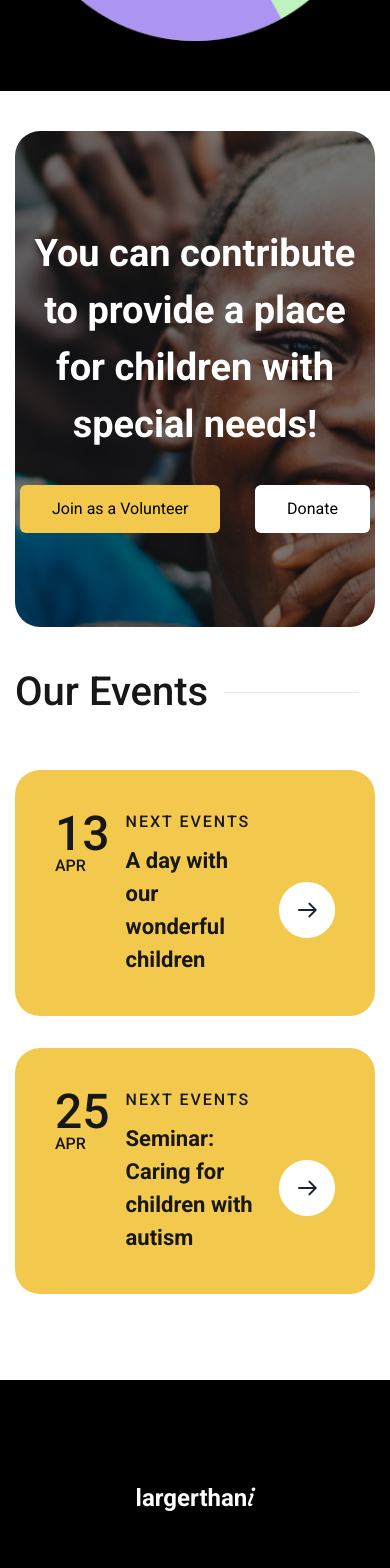
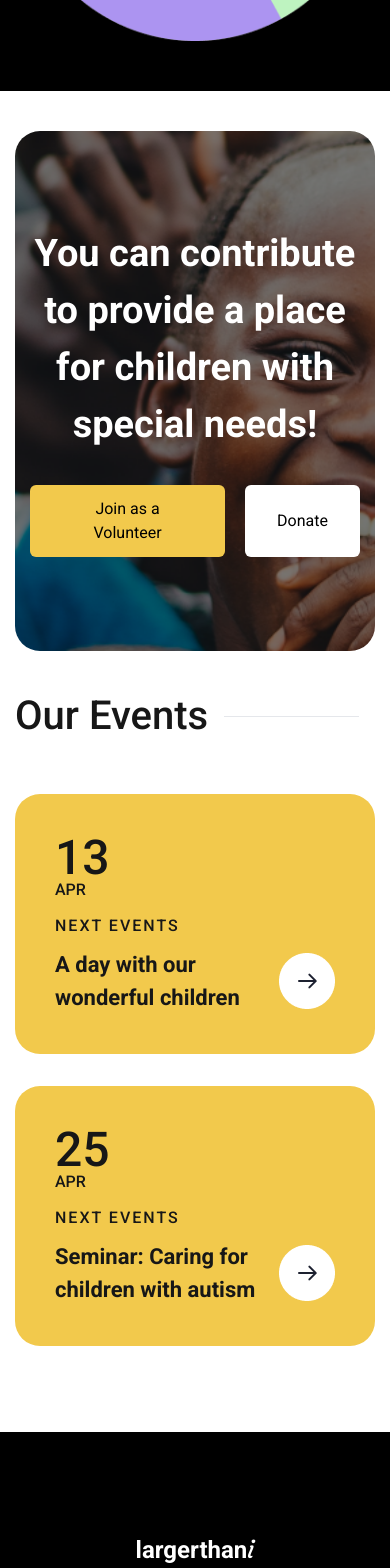
Before and after one commit to jkclyde31/NGO, a Next.js app: page / in a window 390 px wide. Shown: the part 5800-7368 px from the top of the page. Built offline with nearby package versions, Linux system fonts and the light colour scheme.

Commit message:
mobile fix 2

```diff
--- a/components/Footer.jsx
+++ b/components/Footer.jsx
@@ -5,17 +5,17 @@ const Footer = () => {
     <div className="pt-[40px] lg:pt-[96px]  ">
       {/* Top =================================================================================================================================================================*/}
        <div className="px-[15px]">
-        <div className="max-w-[1280px] w-full mx-auto py-[94px] rounded-[25px] flex justify-center items-center flex-col mb-[35px] md:mb-[84px] "
+        <div className="max-w-[1280px] w-full mx-auto py-[94px] rounded-[25px] flex justify-center items-center flex-col mb-[35px] md:mb-[84px] px-[15px]"
           style={{
               backgroundImage: `url('/CTA.png')`,
               backgroundSize: "cover",
               backgroundPosition: "center",
             }}>
-                <h1 className="text-center text-[38px] sm:text-[48px] max-w-[805px] mx-auto text-white font-bold px-[15px]">
+                <h1 className="text-center text-[38px] sm:text-[48px] max-w-[805px] mx-auto text-white font-bold ">
                   You can contribute to provide a place for children with special needs!
                 </h1>
               {/* Buttons */}
-              <div className=" flex max-w-[350px] justify-between w-full mt-[32px]">
+              <div className=" flex max-w-[350px] justify-between w-full mt-[32px] gap-5">
 
                 <button className='text-[16px] text-medium text-black bg-[#F2C94C] rounded-md px-[32px] py-[12px] '>
                   Join as a Volunteer
@@ -40,7 +40,7 @@ const Footer = () => {
 
           <div className="flex justify-between flex-col lg:flex-row items-center mt-[48px] mb-[86px] gap-8">
               {/* events box 1 */}
-              <div className="flex justify-between items-start gap-4 rounded-[25px] bg-[#F2C94C] max-w-[628px] min-h-[191px] p-[40px] ">
+              <div className="flex justify-between items-start gap-4 rounded-[25px] bg-[#F2C94C] max-w-[628px] min-h-[191px] p-[40px] flex-wrap md:flex-none">
                 <div>
                   <p className="text-[48px] font-medium leading-none">13</p>
                   <p className="text-[16px] font-medium leading-none">APR</p>
@@ -58,7 +58,7 @@ const Footer = () => {
               </div>
 
            {/* events box 2 */}
-              <div className="flex justify-between items-start gap-4 rounded-[25px] bg-[#F2C94C] max-w-[628px] min-h-[191px] p-[40px] ">
+              <div className="flex justify-between items-start gap-4 rounded-[25px] bg-[#F2C94C] max-w-[628px] min-h-[191px] p-[40px] flex-wrap md:flex-none">
                 <div>
                   <p className="text-[48px] font-medium leading-none">25</p>
                   <p className="text-[16px] font-medium leading-none">APR</p>
@@ -122,7 +122,7 @@ const Footer = () => {
             {/* News letter */}
             <div className="max-w-[80%] lg:max-w-[400px]">
               <h3 className="text-white text-2xl font-bold mb-4">Subscribe to get latest updates</h3>
-              <div className="flex gap-2">
+              <div className="flex gap-2 flex-wrap">
                 <input
                   type="email"
                   placeholder="Your email"
```
